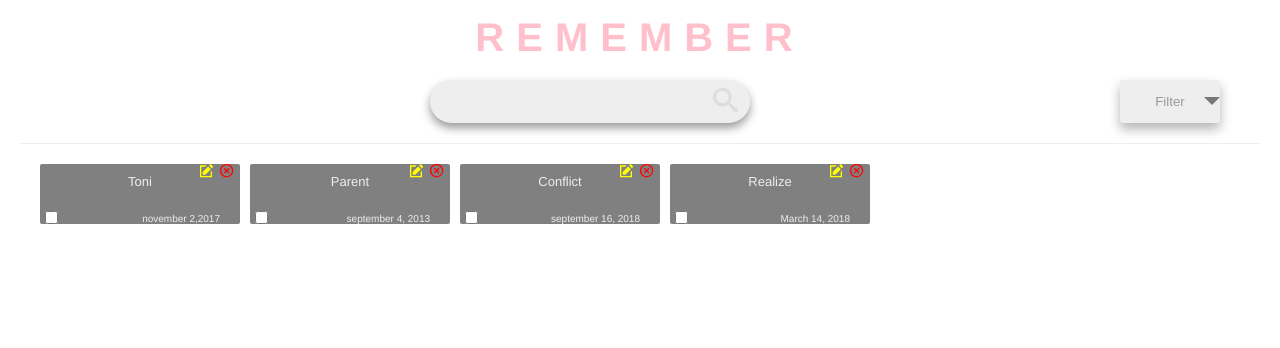
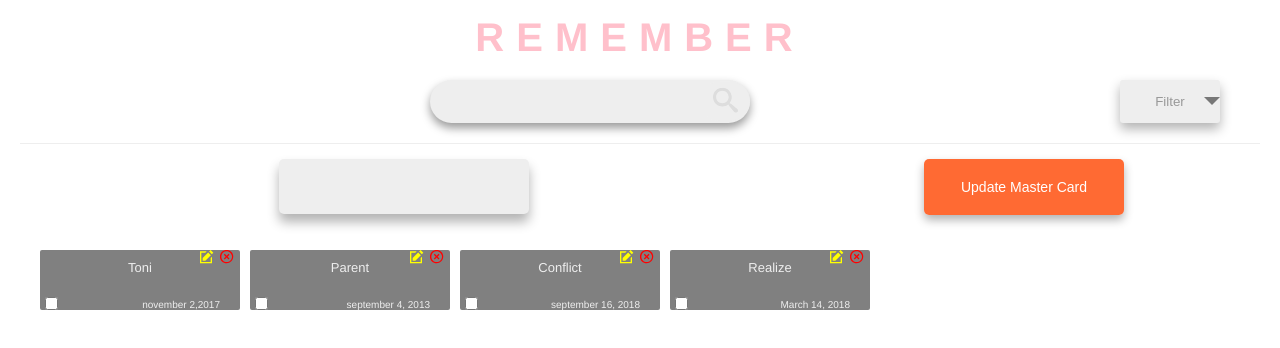
Before and after one commit to NickAMars/Remember, a React (Create React App) app in the folder client/: page /mine in a window 1280 px wide. Shown: the top 348 px of the page. Built offline with nearby package versions, Linux system fonts and the light colour scheme; no server answers.

Commit message:
called the action creater methods update

```diff
--- a/client/src/components/Helper/Form/MasterForm.js
+++ b/client/src/components/Helper/Form/MasterForm.js
@@ -1,10 +1,10 @@
 import React, {Component } from 'react';
 import { connect } from 'react-redux';
-import {updateMaster,showMasterForm} from '../../../actions';
+import {updateMaster} from '../../../actions';
 class MasterForm extends Component{
   // pass a changable value to initialize state
   // state = { title : "" , visible:false};
-  state = {visible:false};
+  // state = {visible:false};
   constructor(props){
     super(props);
     this.updateMasterCard =this.updateMasterCard.bind(this);
@@ -12,29 +12,35 @@ class MasterForm extends Component{
   }
 
   componentWillReceiveProps(nextProps){
-    if(nextProps.test.visible !== this.state.visible){
-      // console.log(nextProps);
-      this.setState((state, props)=>{
-        return {visible: nextProps.test.visible};
-      }) ;
-    }
+    // if(nextProps.test.visible !== this.state.visible){
+    //   // console.log(nextProps);
+    //   this.setState((state, props)=>{
+    //     return {visible: nextProps.test.visible};
+    //   }) ;
+    // }
   }
   // componentDidUpdate(prevProps, prevState){
   // }
   updateMasterCard(event){
     event.preventDefault();
     let date = new Date().toDateString();
-    this.props.updateMaster(this.props.test.id, { title:this.inputRef.current.value, date});
-    this.props.showMasterForm(false);
+    // console.log(this.inputRef.current.value);
+    this.props.updateMaster(
+      this.props._id,
+       {
+         title:this.inputRef.current.value,
+         date
+       });
+    this.props.toggleMasterForm();
   }
 
   render(){
     return (
-      <div className="create__contrainer "  style={ this.state.visible ? { display: 'block'} : {display:'none'} }>
+      <div className="create__contrainer "  >
         <form className="create__cards  u-mt-sm">
 
           <div className="create__field">
-              <input type="text" ref= {this.inputRef} placeholder="update" className="input__master-title" maxLength="32" />
+              <input type="text" ref= {this.inputRef} placeholder={this.props.title} className="input__master-title" maxLength="32" />
           </div>
           <div className="create__cta u-mb-sm">
             <button onClick= {this.updateMasterCard} className="create__cta-btn "> Update Master Card </button>
@@ -44,11 +50,11 @@ class MasterForm extends Component{
     );
   }
 }
+// style={ this.state.visible ? { display: 'block'} : {display:'none'}
+// const mapStateToProps = (state) => {
+//   return {
+//     test: state.test
+//   };
+// }
 
-const mapStateToProps = (state) => {
-  return {
-    test: state.test
-  };
-}
-
- export default connect(mapStateToProps, {updateMaster,showMasterForm})(MasterForm);
+ export default connect(null, {updateMaster})(MasterForm);
```
